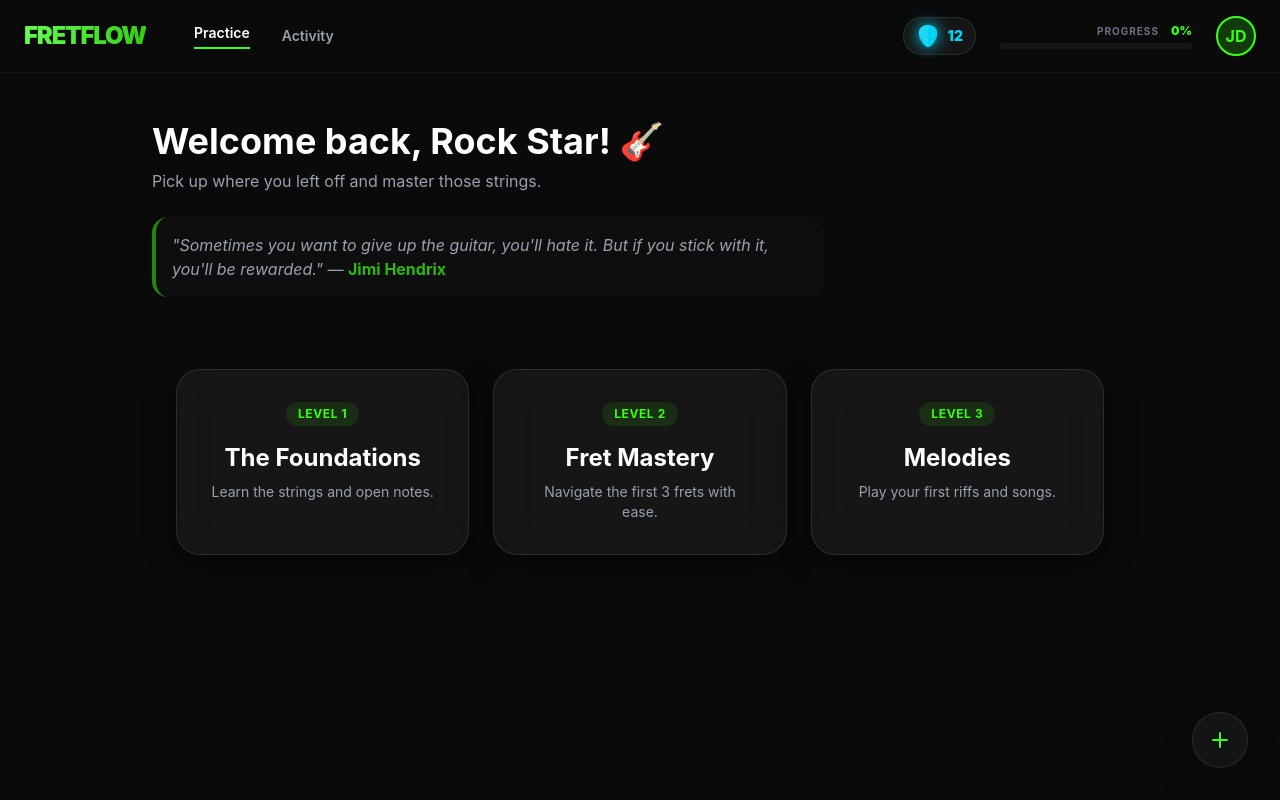
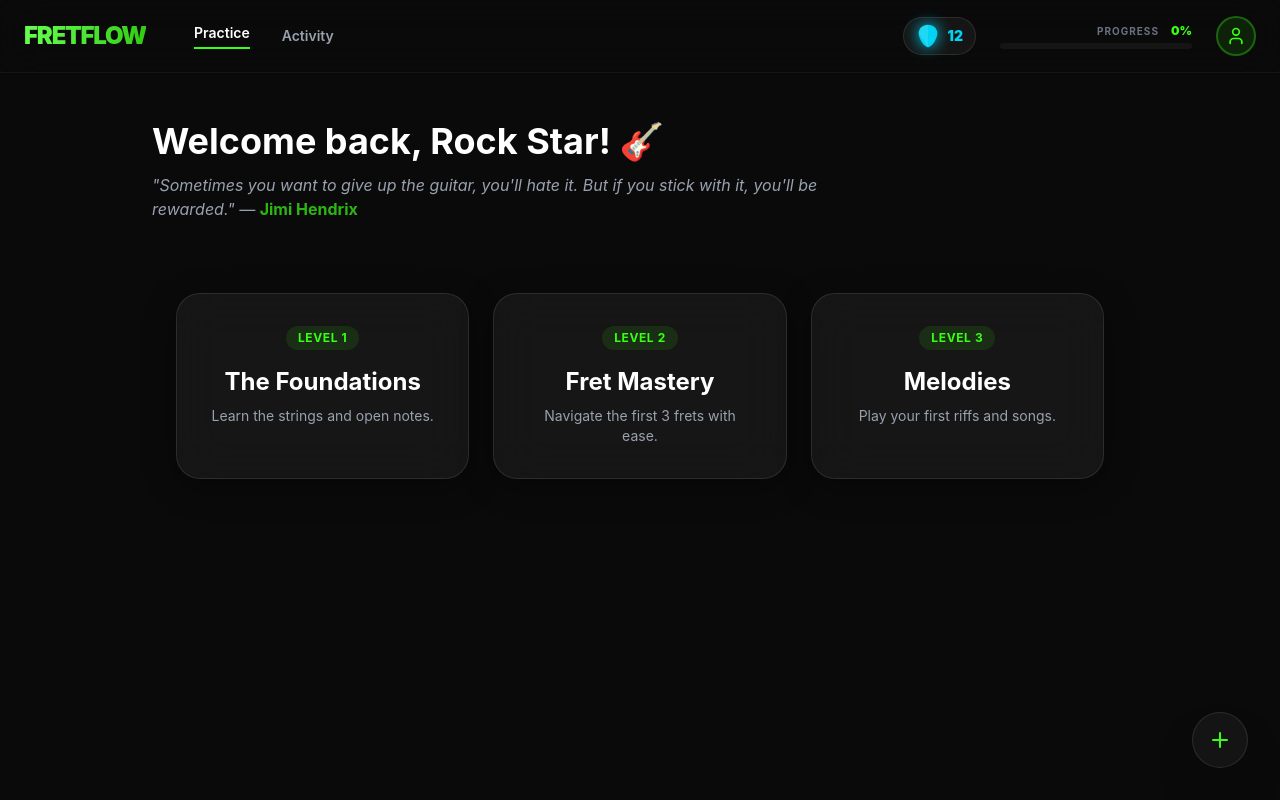
Before and after one commit to ravanaliyev/FretFlow, a React (Vite) app: page /dashboard in a window 1280 px wide. Built offline with nearby package versions, Linux system fonts and the light colour scheme.

Commit message:
UI: Slimmed Quick Resume, randomized quotes, and updated user avatar to icon

```diff
--- a/src/screens/dashboard/Dashboard.tsx
+++ b/src/screens/dashboard/Dashboard.tsx
@@ -13,7 +13,8 @@ import {
   Plus,
   Trash2,
   X,
-  Activity
+  Activity,
+  User
 } from 'lucide-react';
 import { useNavigate, useLocation } from 'react-router-dom';
 import { AudioProcessor } from '../../utils/PitchProcessor';
@@ -85,12 +86,12 @@ const BADGES = [
 
 // --- Sub-Components ---
 const MotivationQuote: React.FC = () => {
-  const quote = QUOTES[new Date().getDate() % QUOTES.length];
+  const [quote] = useState(() => QUOTES[Math.floor(Math.random() * QUOTES.length)]);
   return (
     <motion.div
-      initial={{ opacity: 0, x: -20 }}
+      initial={{ opacity: 0, x: -10 }}
       animate={{ opacity: 1, x: 0 }}
-      className="mb-8 p-4 rounded-2xl bg-white/[0.02] border-l-4 border-primary-500/50 italic text-gray-400 text-sm md:text-base max-w-2xl"
+      className="mb-8 p-0 italic text-gray-400 text-sm md:text-base max-w-2xl"
     >
       "{quote.text}" — <span className="text-primary-500/70 font-bold not-italic">{quote.author}</span>
     </motion.div>
@@ -101,22 +102,26 @@ const QuickResume: React.FC<{ lesson: Lesson | null; onResume: (l: Lesson) => vo
   if (!lesson) return null;
   return (
     <motion.div
-      initial={{ opacity: 0, y: 20 }}
+      initial={{ opacity: 0, y: 10 }}
       animate={{ opacity: 1, y: 0 }}
-      whileHover={{ scale: 1.01 }}
-      className="glass-panel p-6 rounded-3xl mb-12 bg-gradient-to-r from-primary-500/10 to-transparent border-primary-500/20 flex flex-col md:flex-row items-center justify-between gap-6 overflow-hidden relative"
+      whileHover={{ scale: 1.002 }}
+      className="glass-panel p-5 rounded-2xl mb-10 bg-gradient-to-r from-primary-500/10 to-transparent border-primary-500/20 flex flex-col md:flex-row items-center justify-between gap-4 overflow-hidden relative"
     >
-      <div className="absolute -left-10 -top-10 w-40 h-40 bg-primary-500/5 rounded-full blur-3xl" />
-      <div className="relative z-10">
-        <span className="text-[10px] font-black uppercase tracking-widest text-primary-500 mb-2 block">Continue Learning</span>
-        <h3 className="text-2xl font-bold text-white mb-1">{lesson.title}</h3>
-        <p className="text-sm text-gray-400">Level {lesson.level} • {lesson.difficulty}</p>
+      <div className="absolute -left-10 -top-10 w-32 h-32 bg-primary-500/5 rounded-full blur-2xl" />
+      <div className="relative z-10 flex items-center gap-4">
+        <div className="w-10 h-10 rounded-full bg-primary-500/10 flex items-center justify-center text-primary-500">
+          <PlayCircle size={20} />
+        </div>
+        <div>
+          <span className="text-[9px] font-black uppercase tracking-[0.2em] text-primary-500/70 mb-0.5 block">Quick Resume</span>
+          <h3 className="text-lg font-bold text-white leading-tight">{lesson.title}</h3>
+        </div>
       </div>
       <button
         onClick={() => onResume(lesson)}
-        className="relative z-10 px-8 py-4 bg-primary-500 text-dark-900 font-bold rounded-2xl shadow-xl shadow-primary-500/20 hover:bg-primary-400 transition-all active:scale-95 flex items-center gap-3"
+        className="relative z-10 px-6 py-2.5 bg-primary-500 text-dark-900 text-sm font-black rounded-xl shadow-lg shadow-primary-500/10 hover:bg-primary-400 transition-all active:scale-95"
       >
-        <PlayCircle size={20} /> Resume Now
+        Resume Now
       </button>
     </motion.div>
   );
@@ -972,8 +977,8 @@ const Dashboard: React.FC = () => {
                 />
               </div>
             </div>
-            <div className="w-10 h-10 rounded-full bg-primary-500/20 border-2 border-primary-500 flex items-center justify-center text-primary-500 font-bold">
-              JD
+            <div className="w-10 h-10 rounded-full bg-primary-500/10 border-2 border-primary-500/30 flex items-center justify-center text-primary-500">
+              <User size={20} />
             </div>
           </div>
         </div>
@@ -983,9 +988,8 @@ const Dashboard: React.FC = () => {
         {/* Main Content - Full Width */}
         <main className="w-full">
           {(currentView === 'levels' || currentView === 'lessons') && (
-            <div className="mb-8 md:mb-12">
-              <h2 className="text-3xl md:text-4xl font-bold mb-2 text-center md:text-left">Welcome back, Rock Star! 🎸</h2>
-              <p className="text-gray-400 text-center md:text-left mb-6">Pick up where you left off and master those strings.</p>
+            <div className="mb-12">
+              <h2 className="text-4xl font-bold mb-3 text-white">Welcome back, Rock Star! 🎸</h2>
               <MotivationQuote />
             </div>
           )}
```
